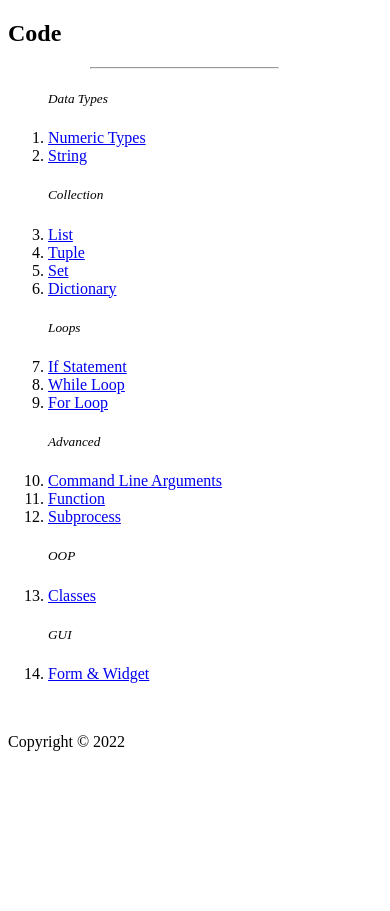
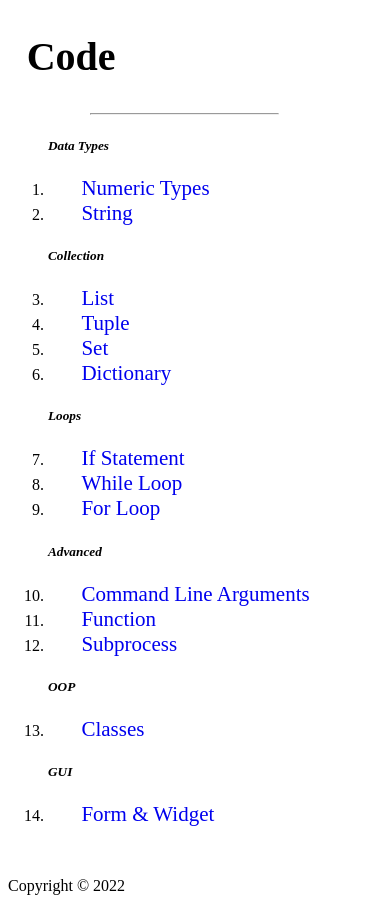
Before and after one commit to Not-Skg/-Not-Skg.github.io, a PHP site: page / in a window 390 px wide. Shown: the part 362-1273 px from the top of the page. Before the commit the page ends 1113 px from the top, so only its background shows below. Run offline with PHP 8.4, Linux system fonts and the light colour scheme; some web fonts are replaced.

Commit message:
Update style.css

```diff
--- a/css/style.css
+++ b/css/style.css
@@ -378,3 +378,77 @@ header nav ul li:hover a{
     font-size: 60px;
   }
 }
+
+
+
+/* INDEX */
+
+.index h1{
+  font-size: 60px;
+  -webkit-animation: none;
+}
+
+.index h1 span{
+  font-weight: bold;
+  padding: 20px;
+  color: #f6f6f6;
+  background-color: #696969;
+}
+
+.index h2{
+  font-size: 40px;
+  margin-left: 22%;
+  text-align: left;
+  -webkit-animation: none;
+}
+
+.index h5{
+  font-weight: 900;
+  padding-left: 0%;
+  text-align:left;
+}
+
+.index a{
+  text-decoration:none;
+}
+
+.index li{
+  padding-left: 5%;
+}
+
+.index li a{
+  font-size: 21px;
+}
+
+.index a:hover{
+  background-color: #333;
+  padding: 10px;
+  color: #fff;
+  font-weight: bold;
+}
+
+@media (max-width: 575px) {
+  .index{
+    width: 100%;
+  }
+
+  .index h2{
+    margin-left: 5%;
+  }
+}
+
+@media (max-width: 475px) {
+  .index h1{
+    font-size: 50px;
+  }
+
+  .index li{
+    padding-left: 10%;
+  }
+}
+
+@media (max-width: 380px) {
+  .index h1{
+    font-size: 40px;
+  }
+}
```
